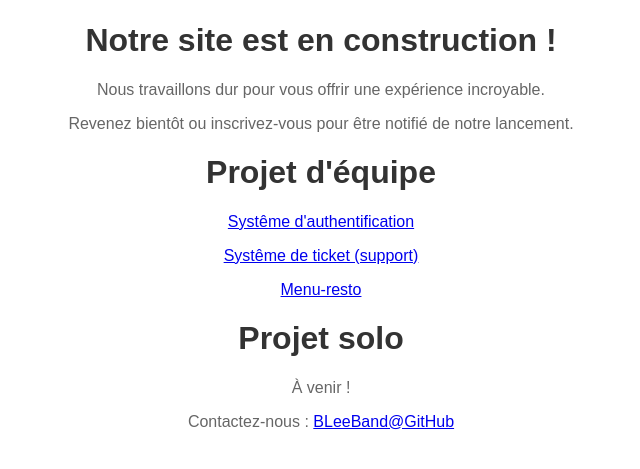
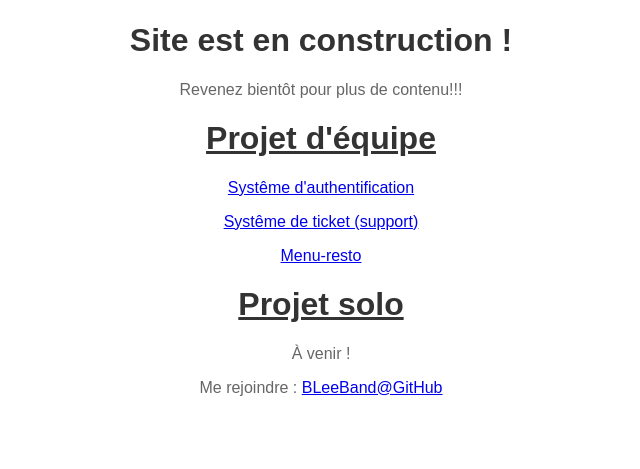
Before and after one commit to bleeband/bleeband.github.io, a plain HTML site: page index.html in a window 1280 px wide. Shown: the part 211-680 px from the top of the page, without its empty margins (319-959 px from the left). Drawn offline with Linux system fonts and the light colour scheme.

Commit message:
Update title and content in index.html

```diff
--- a/index.html
+++ b/index.html
@@ -3,7 +3,7 @@
 <head>
     <meta charset="UTF-8">
     <meta name="viewport" content="width=device-width, initial-scale=1.0">
-    <title>Site en Construction</title>
+    <title>BLeeBand</title>
     <style>
         body { font-family: Arial, sans-serif; text-align: center; padding: 50px; }
         h1 { color: #333; }
@@ -16,21 +16,19 @@
 </head>
 <body>
     <div class="logo">
-        <!-- Remplacez par votre logo -->
         <img src="MAD_logo.png" alt="Mon Logo" width="150">
     </div>
-    <h1>Notre site est en construction !</h1>
-    <p>Nous travaillons dur pour vous offrir une expérience incroyable.</p>
-    <p>Revenez bientôt ou inscrivez-vous pour être notifié de notre lancement.</p>
+    <h1>Site est en construction !</h1>
+    <p>Revenez bientôt pour plus de contenu!!!</p>
     <div>
-        <h1>Projet d'équipe</h1>
+        <h1><u>Projet d'équipe</u></h1>
         <p><a href="https://github.com/bleeband/systeme_authentification">Systême d'authentification</a></p>
         <p><a href="https://github.com/bleeband/Systeme_de_support">Systême de ticket (support)</a></p>
         <p><a href="https://github.com/bleeband/Menu-resto">Menu-resto</a></p>
 
-        <h1>Projet solo</h1>
+        <h1><u>Projet solo</u></h1>
         <p>À venir !</p>
     </div>
-    <p>Contactez-nous : <a href="mailto:bleeband@gmail.com">BLeeBand@GitHub</a></p>
+    <p>Me rejoindre : <a href="mailto:bleeband@gmail.com">BLeeBand@GitHub</a></p>
 </body>
 </html>
```
